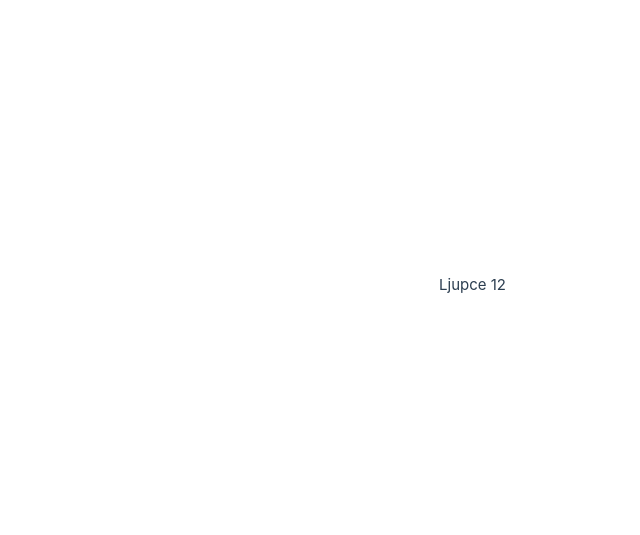
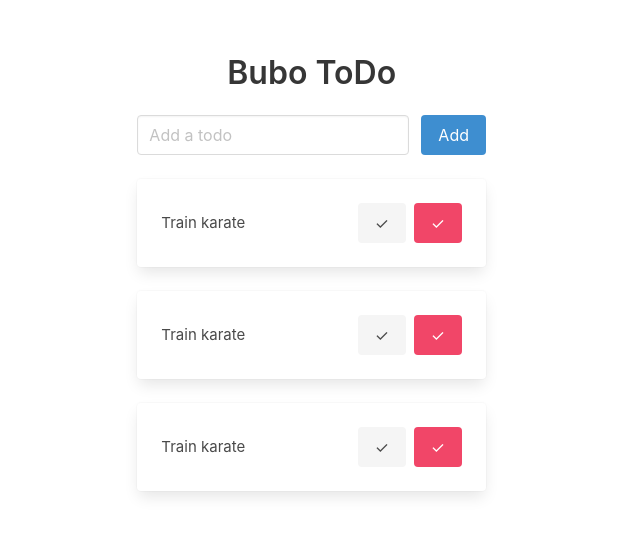
Before and after one commit to LjupcheD14/To-Do-List---Vue, a Vue app: page / in a window 1280 px wide. Shown: the part 115-650 px from the top of the page, without its empty margins (134-774 px from the left). Built offline with nearby package versions, Linux system fonts and the light colour scheme.

Commit message:
Elements, Styeles

```diff
--- a/package.json
+++ b/package.json
@@ -7,6 +7,7 @@
     "preview": "vite preview --port 4173"
   },
   "dependencies": {
+    "bulma": "^0.9.4",
     "vue": "^3.2.38"
   },
   "devDependencies": {
--- a/src/App.vue
+++ b/src/App.vue
@@ -1,3 +1,57 @@
 <template>
-  Ljupce 12
+
+  <div class="badass-todo">
+    <div class="title has-text-centered">
+      Bubo ToDo
+    </div>
+
+
+    <div class="field is-grouped mb-5">
+      <p class="control is-expanded">
+        <input class="input" type="text" placeholder="Add a todo">
+      </p>
+      <p class="control">
+        <a class="button is-info">
+          Add
+        </a>
+      </p>
+    </div>
+
+    <div
+    v-for="i in 3"
+     class="card mb-5">
+      <div class="card-content">
+        <div class="content">
+          <div class="columns is-mobile is-vcentered">
+            <div class="column">
+              Train karate
+            </div>
+            <div class="column is-5 has-text-right">
+              <button class="button is-light">
+                &check;
+              </button>
+              <button class="button is-danger ml-2">
+                &check;
+              </button>
+
+            </div>
+          </div>
+
+
+        </div>
+      </div>
+    </div>
+
+  </div>
+
 </template>
+
+<style>
+@import 'bulma/css/bulma.min.css';
+
+.badass-todo {
+  max-width: 400px;
+  padding: 20px;
+  margin: 0 auto;
+}
+</style>
```
Also changed, not shown: 1 other file (tests, documents, lock files or other folders).
